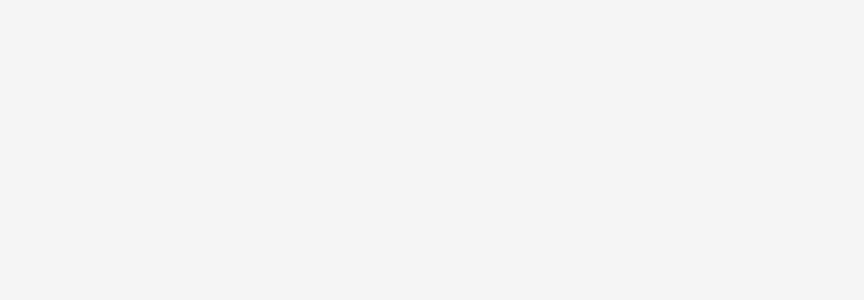
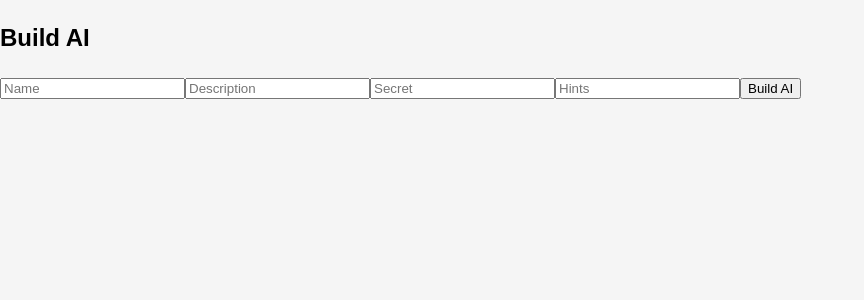
Before and after one commit to Alex874565/AIHaveASecret, a React (Vite) app in the folder FrontEnd/: page /build-ai in a window 1280 px wide. Before the commit this address had no page. Shown: the top 300 px of the page, without its empty margins (0-864 px from the left). Built offline with nearby package versions, Linux system fonts and the light colour scheme.

Commit message:
Added ai creation page

```diff
--- a/FrontEnd/package.json
+++ b/FrontEnd/package.json
@@ -11,6 +11,7 @@
   },
   "dependencies": {
     "axios": "^1.7.7",
+    "crypto-js": "^4.2.0",
     "google": "^2.1.0",
     "jquery": "^3.7.1",
     "react": "^18.3.1",
--- a/FrontEnd/src/main.jsx
+++ b/FrontEnd/src/main.jsx
@@ -3,6 +3,7 @@ import Attack from './static/attack.jsx';
 import Defense from './static/defense.jsx';
 import Register from "./static/register.jsx";
 import Login from "./static/login.jsx";
+import BuildAi from "./static/build-ai.jsx";
 
 import { StrictMode } from 'react'
 import { createRoot } from 'react-dom/client'
@@ -18,6 +19,7 @@ createRoot(document.getElementById('root')).render(
             <Route path={"/defense"} element=<Defense /> />
             <Route path={"/register"} element=<Register /> />
             <Route path={"/login"} element=<Login /> />
+            <Route path={"/build-ai"} element=<BuildAi /> />
         </Routes>
       </BrowserRouter>
   </StrictMode>,
--- /dev/null
+++ b/FrontEnd/src/static/build-ai.jsx
@@ -0,0 +1,62 @@
+import axios from 'axios';
+
+let BuildAi = () => {
+
+    let checkAiExistence = async (name, creator) => {
+        let res = await axios.post(`http://127.0.0.1:8001/api/ai/find/${creator}/${name}`).catch((err) => {
+            return false;
+        });
+        if(res.status === 200){
+            return true;
+        }
+    }
+
+    let buildAiApiCall = async () => {
+        // verify fields
+        if(!document.querySelector('input[name="name"]').value || !document.querySelector('input[name="description"]').value || !document.querySelector('input[name="secret"]').value || !document.querySelector('input[name="hints"]').value){
+            alert('All fields are required');
+            return false;
+        }
+
+        let aiExists = await checkAiExistence(document.querySelector('input[name="name"]').value, JSON.parse(localStorage.getItem('user')).name);
+        if(aiExists){
+            document.getElementById('build-errors').innerHTML = 'You already have an AI with this name';
+            return false;
+        }
+        let name = document.querySelector('input[name="name"]').value;
+        let description = document.querySelector('input[name="description"]').value;
+        let secret = document.querySelector('input[name="secret"]').value;
+        let hints = document.querySelector('input[name="hints"]').value;
+        await axios.post('http://127.0.0.1:8001/api/ai/create', {
+            creator: JSON.parse(localStorage.getItem('user')).name,
+            name: name,
+            description: description,
+            secret: secret,
+            hints: hints
+        }).then((res) => {
+            if(res.status === 201){
+                alert('AI created');
+                window.location.href = '/defense';
+            }
+        }).catch((err) => {
+            document.getElementById('build-errors').innerText = err.response.data.message;
+            document.getElementById('build-errors').style.display = 'block';
+        });
+    }
+
+    return (
+        <div id={"build-ai-page"}>
+            <h2>Build AI</h2>
+            <div>
+                <input type="text" name="name" placeholder="Name"/>
+                <input type="text" name="description" placeholder="Description"/>
+                <input type="text" name="secret" placeholder="Secret"/>
+                <input type="text" name="hints" placeholder="Hints"/>
+                <button value={"Build AI"} onClick={buildAiApiCall}>Build AI</button>
+            </div>
+            <div id={"build-errors"}></div>
+        </div>
+    )
+}
+
+export default BuildAi;
--- a/FrontEnd/src/static/landing.css
+++ b/FrontEnd/src/static/landing.css
@@ -27,7 +27,7 @@ h1{
     font-size:5rem
 }
 
-.button {
+ .button {
     border: none;
     padding: 16px 32px;
     text-align: center;
--- a/FrontEnd/src/static/landing.jsx
+++ b/FrontEnd/src/static/landing.jsx
@@ -25,7 +25,7 @@ const Landing = () => {
         <a href="/attack">
             <button className="button button_att">Attack AI!</button>
         </a>
-        <a href="/defend">
+        <a href="/defense">
             <button className="button button_def">Defend my own AI!</button>
         </a>
       </div>
--- a/FrontEnd/src/static/login.jsx
+++ b/FrontEnd/src/static/login.jsx
@@ -15,17 +15,17 @@ var Login = () => {
             alert('Password must be at least 8 characters long');
             return false;
         }
-        var email = document.querySelector('input[name="email"]').value;
-        var password = document.querySelector('input[name="password"]').value;
-        var res = await axios.post('http://127.0.0.1:8001/api/auth/login', {
+        let email = document.querySelector('input[name="email"]').value;
+        let password = document.querySelector('input[name="password"]').value;
+        let res = await axios.post('http://127.0.0.1:8001/api/auth/login', {
             email: email,
             password: password
+        }).catch((err) => {
+            alert('Invalid username or password');
         })
-        if(res.data.user){
+        if(res.status === 200 && res.data.user){
             localStorage.setItem('user', JSON.stringify(res.data.user));
             window.location.href = '/';
-        }else{
-            alert('Invalid username or password');
         }
     }
 
```
Also changed, not shown: FrontEnd/src/static/build-ai.css (added), 1 other file (tests, documents, lock files or other folders).
